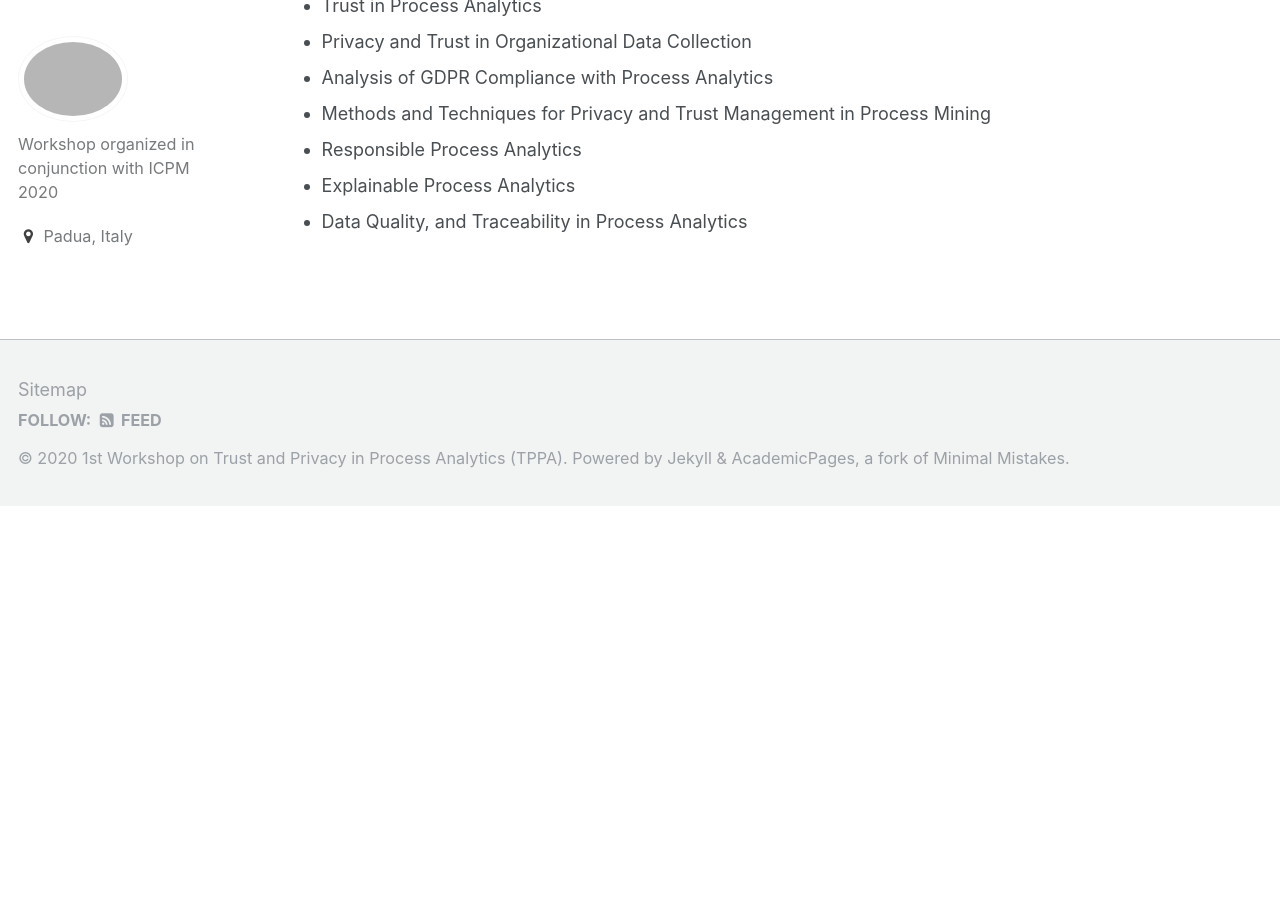
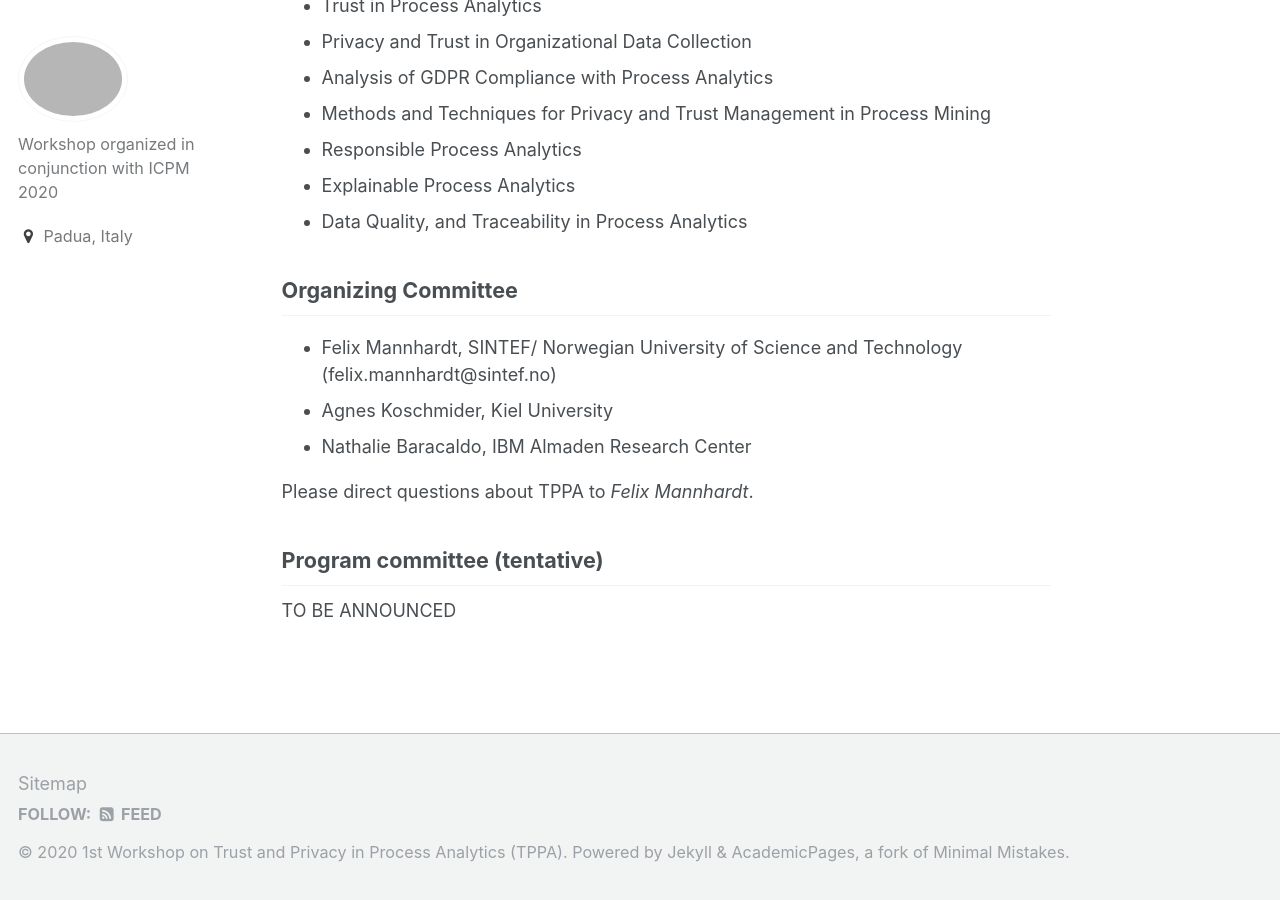
Before and after one commit to academicpages/events, a Jekyll site: the page built from _pages/about.md, in a window 1280 px wide and 900 px high, scrolled down 1176 px. Built offline with Jekyll 4.4.1, drawn with Linux system fonts in a browser that asks for light colours; before the commit the page ends 1682 px from its top, so only the background shows below that.

Commit message:
Update about.md

```diff
--- a/_pages/about.md
+++ b/_pages/about.md
@@ -28,3 +28,15 @@ The main objective of the TPPA workshop is to give a forum for the trust and pri
 * Responsible Process Analytics
 * Explainable Process Analytics
 * Data Quality, and Traceability in Process Analytics
+
+## Organizing Committee
+*	Felix Mannhardt, SINTEF/ Norwegian University of Science and Technology
+  (felix.mannhardt@sintef.no)
+*	Agnes Koschmider, Kiel University
+*	Nathalie Baracaldo, IBM Almaden Research Center
+
+Please direct questions about TPPA to *Felix Mannhardt*.
+
+## Program committee (tentative)
+
+TO BE ANNOUNCED
```
